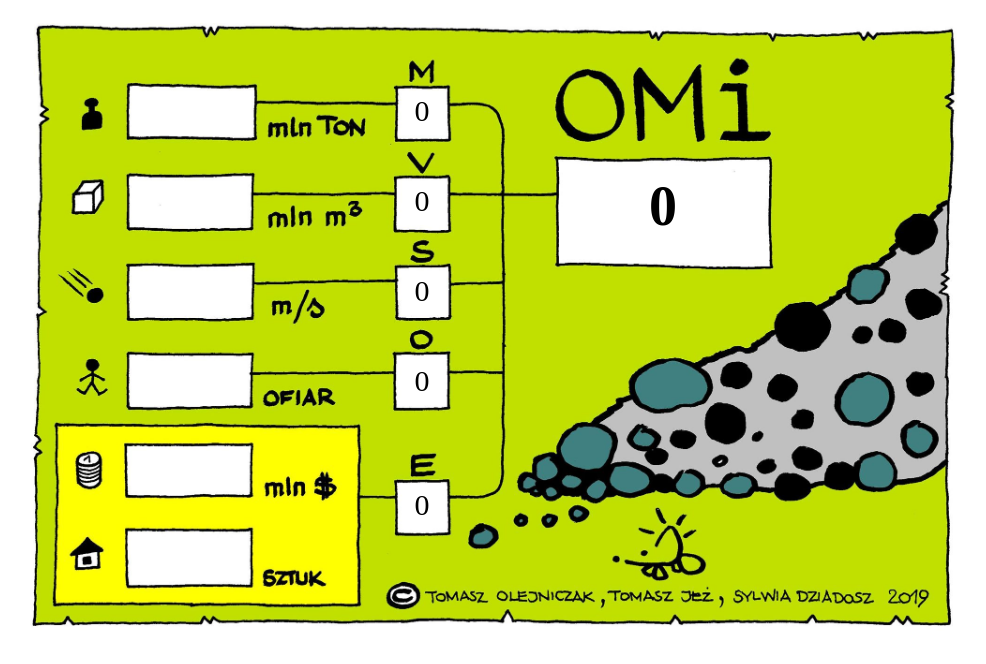
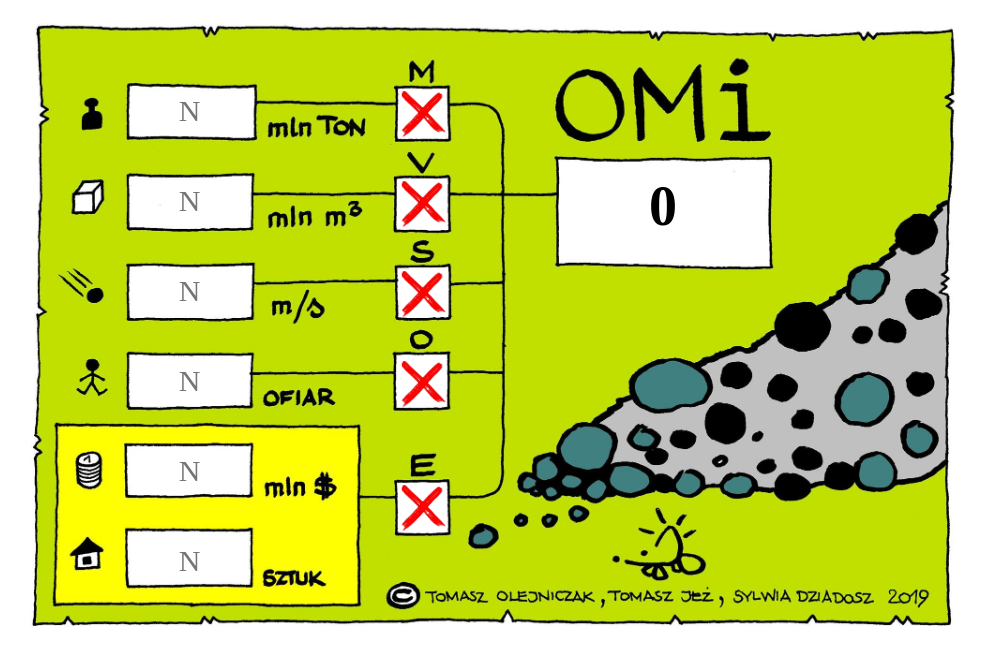
Before and after one commit to lipnyCzlowiek/omi, an Angular app: page / in a window 1280 px wide. Shown: the top 664 px of the page, without its empty margins (141-1127 px from the left). Built offline with nearby package versions, Linux system fonts and the light colour scheme.

Commit message:
Added cross and improved banned characters detection

```diff
--- a/src/app/app.component.html
+++ b/src/app/app.component.html
@@ -8,16 +8,11 @@
           Masa koluwium
         </div>
       </div>
-      <input
-        type="text"
-        class="param__input"
-        id="masaKoluwium"
-        name="masaKoluwium"
-        [ngModel]="input.masaKoluwium"
-        (click)="$event.target.value = null; input.masaKoluwium = null"
-        (input)="obliczKlasyfikacjeDlaMasyKoluwium($event.target.value)"
-      />
-      <div class="param__output">{{ output.m }}</div>
+      <input type="text" class="param__input" id="masaKoluwium" name="masaKoluwium" [ngModel]="input.masaKoluwium"
+        placeholder="N" (click)="$event.target.value = null; input.masaKoluwium = null; output.m = 0"
+        (input)="obliczKlasyfikacjeDlaMasyKoluwium($event.target.value)" />
+      <div class="param__output">{{ output.m || '' }} <div *ngIf="output.m == false" class="cross-icon"></div>
+      </div>
     </div>
 
     <!-- Objectsc koluwium -->
@@ -27,16 +22,12 @@
           Objętość koluwium
         </div>
       </div>
-      <input
-        type="text"
-        class="param__input"
-        id="objetoscKoluwium"
-        name="objetoscKoluwium"
+      <input type="text" class="param__input" id="objetoscKoluwium" name="objetoscKoluwium" placeholder="N"
         [ngModel]="input.objetoscKoluwium"
-        (click)="$event.target.value = null; input.objetoscKoluwium = null"
-        (input)="obliczKlasyfikacjeDlaObjetosciKoluwium($event.target.value)"
-      />
-      <div class="param__output">{{ output.v }}</div>
+        (click)="$event.target.value = null; input.objetoscKoluwium = null; output.v = 0"
+        (input)="obliczKlasyfikacjeDlaObjetosciKoluwium($event.target.value)" />
+      <div class="param__output">{{ output.v || '' }} <div *ngIf="output.v == false" class="cross-icon"></div>
+      </div>
     </div>
 
     <!-- Predkosc koluwium -->
@@ -46,16 +37,12 @@
           Prędkość koluwium
         </div>
       </div>
-      <input
-        type="text"
-        class="param__input"
-        id="predkoscKoluwium"
-        name="predkoscKoluwium"
+      <input type="text" class="param__input" id="predkoscKoluwium" name="predkoscKoluwium" placeholder="N"
         [ngModel]="input.predkoscKoluwium"
-        (click)="$event.target.value = null; input.predkoscKoluwium = null"
-        (input)="obliczKlasyfikacjeDlaPredkosciKoluwium($event.target.value)"
-      />
-      <div class="param__output">{{ output.s }}</div>
+        (click)="$event.target.value = null; input.predkoscKoluwium = null; output.s = 0"
+        (input)="obliczKlasyfikacjeDlaPredkosciKoluwium($event.target.value)" />
+      <div class="param__output">{{ output.s || '' }} <div *ngIf="output.s == false" class="cross-icon"></div>
+      </div>
     </div>
 
     <!-- Liczba ofiar -->
@@ -65,16 +52,11 @@
           Liczba ofiar
         </div>
       </div>
-      <input
-        type="text"
-        class="param__input"
-        id="liczbaOfiar"
-        name="liczbaOfiar"
-        [ngModel]="input.liczbaOfiar"
-        (click)="$event.target.value = null; input.liczbaOfiar = null"
-        (input)="obliczKlasyfikacjeDlaLiczbyOfiar($event.target.value)"
-      />
-      <div class="param__output">{{ output.o }}</div>
+      <input type="text" class="param__input" id="liczbaOfiar" name="liczbaOfiar" [ngModel]="input.liczbaOfiar"
+        placeholder="N" (click)="$event.target.value = null; input.liczbaOfiar = null; output.o = 0"
+        (input)="obliczKlasyfikacjeDlaLiczbyOfiar($event.target.value)" />
+      <div class="param__output">{{ output.o || '' }} <div *ngIf="output.o == false" class="cross-icon"></div>
+      </div>
     </div>
 
     <!-- Straty po wratosci -->
@@ -84,23 +66,17 @@
           Straty (wartość strat)
         </div>
       </div>
-      <input
-        type="text"
-        class="param__input"
-        id="wartoscStrat"
-        name="wartoscStrat"
-        #wartoscStrat
-        [ngModel]="input.stratyWartosc"
-        (click)="
+      <input type="text" class="param__input" id="wartoscStrat" name="wartoscStrat" #wartoscStrat placeholder="N"
+        [ngModel]="input.stratyWartosc" (click)="
           liczbaBudynkow.value = 'N';
           $event.target.value = null;
           input.stratyWartosc = null;
           input.stratyLiczbaBud = null;
           output.e = 0
-        "
-        (input)="obliczStratyPoWartosciStrat($event.target.value)"
-      />
-      <div class="param__output joint-output">{{ output.e }}</div>
+        " (input)="obliczStratyPoWartosciStrat($event.target.value)" />
+      <div class="param__output joint-output">{{ output.e || '' }} <div *ngIf="output.e == false" class="cross-icon">
+        </div>
+      </div>
     </div>
 
     <!-- Straty liczba budynkow -->
@@ -110,22 +86,14 @@
           Straty (liczba budynków)
         </div>
       </div>
-      <input
-        type="text"
-        class="param__input"
-        id="liczbaBudynkow"
-        name="liczbaBudynkow"
-        #liczbaBudynkow
-        [ngModel]="input.stratyLiczbaBud"
-        (click)="
+      <input type="text" class="param__input" id="liczbaBudynkow" name="liczbaBudynkow" #liczbaBudynkow placeholder="N"
+        [ngModel]="input.stratyLiczbaBud" (click)="
           wartoscStrat.value = 'N';
           $event.target.value = null;
           input.stratyWartosc = null;
           input.stratyLiczbaBud = null;
           output.e = 0
-        "
-        (input)="obliczStratyPoLiczbieBudynkow($event.target.value)"
-      />
+        " (input)="obliczStratyPoLiczbieBudynkow($event.target.value)" />
     </div>
     <!-- End of param box -->
   </div>
--- a/src/app/app.component.scss
+++ b/src/app/app.component.scss
@@ -95,3 +95,14 @@
     margin: 20px 0;
   }
 }
+
+.cross-icon {
+  position: relative;
+  top: 9px;
+  left: 8px;
+  height: 48px;
+  width: 48px;
+  background-image: url("./../assets/cross.png");
+  background-size: contain;
+  background-repeat: no-repeat;
+}
--- a/src/app/app.component.ts
+++ b/src/app/app.component.ts
@@ -32,10 +32,7 @@ export class AppComponent {
     we: 0.1
   };
 
-
-
-	patternNumbers = '^[(0-9\.)]*$';
-	patternLetters = '^[(nN)]{1}$';
+  regex = /[^0-9.]/g;
 
   constructor() {
     this.obliczKlasyfikacjeDlaMasyKoluwium();
@@ -49,13 +46,8 @@ export class AppComponent {
   ): void {
     let wynik = 0;
 
-		if (!value) return;
-
-		const isNumbers = value.match(this.patternNumbers) != null;
-		const isLetters = value.match(this.patternLetters) !== null;
-
-		if (!isNumbers || (isNumbers && isLetters) || isNaN(value)) {
-			this.input.masaKoluwium = new String("N");
+    if (!value || value.match(this.regex)) {
+      this.input.masaKoluwium = new String('');
       this.output.m = 0;
       return;
     }
@@ -94,13 +86,8 @@ export class AppComponent {
   ): void {
     let wynik = 0;
 
-		if (!value) return;
-
-		const isNumbers = value.match(this.patternNumbers) != null;
-		const isLetters = value.match(this.patternLetters) !== null;
-
-		if (!isNumbers || (isNumbers && isLetters) || isNaN(value)) {
-			this.input.objetoscKoluwium = new String('N');
+    if (!value || value.match(this.regex)) {
+      this.input.objetoscKoluwium = new String('');
       this.output.v = 0;
       return;
     }
@@ -139,13 +126,8 @@ export class AppComponent {
   ): void {
     let wynik = 0;
 
-		if (!value) return;
-
-		const isNumbers = value.match(this.patternNumbers) != null;
-		const isLetters = value.match(this.patternLetters) !== null;
-
-		if (!isNumbers || (isNumbers && isLetters) || isNaN(value)) {
-			this.input.predkoscKoluwium = new String('N');
+    if (!value || value.match(this.regex)) {
+      this.input.predkoscKoluwium = new String('');
       this.output.s = 0;
       return;
     }
@@ -182,13 +164,8 @@ export class AppComponent {
   obliczKlasyfikacjeDlaLiczbyOfiar(value: any = this.input.liczbaOfiar): void {
     let wynik = 0;
 
-		if (!value) return;
-
-		const isNumbers = value.match(this.patternNumbers) != null;
-		const isLetters = value.match(this.patternLetters) !== null;
-
-		if (!isNumbers || (isNumbers && isLetters) || isNaN(value)) {
-			this.input.liczbaOfiar = new String('N');
+    if (!value || value.match(this.regex)) {
+      this.input.liczbaOfiar = new String('');
       this.output.o = 0;
       return;
     }
@@ -225,13 +202,8 @@ export class AppComponent {
   obliczStratyPoWartosciStrat(value = this.input.stratyWartosc): void {
     let wynik = 0;
 
-		if (!value) return;
-
-		const isNumbers = value.match(this.patternNumbers) != null;
-		const isLetters = value.match(this.patternLetters) !== null;
-
-		if (!isNumbers || (isNumbers && isLetters) || isNaN(value)) {
-			this.input.stratyWartosc = new String('N');
+    if (!value || value.match(this.regex)) {
+      this.input.stratyWartosc = new String('');
       this.output.e = 0;
       return;
     }
@@ -267,13 +239,8 @@ export class AppComponent {
   obliczStratyPoLiczbieBudynkow(value = this.input.stratyLiczbaBud): void {
     let wynik = 0;
 
-		if (!value) return;
-
-		const isNumbers = value.match(this.patternNumbers) != null;
-		const isLetters = value.match(this.patternLetters) !== null;
-
-		if (!isNumbers || (isNumbers && isLetters) || isNaN(value)) {
-			this.input.stratyLiczbaBud = new String('N');
+    if (!value || value.match(this.regex)) {
+      this.input.stratyLiczbaBud = new String('');
       this.output.e = 0;
       return;
     }
```
Also changed, not shown: src/assets/cross.png (added). Lines whose indentation alone changed are shown as unchanged.
